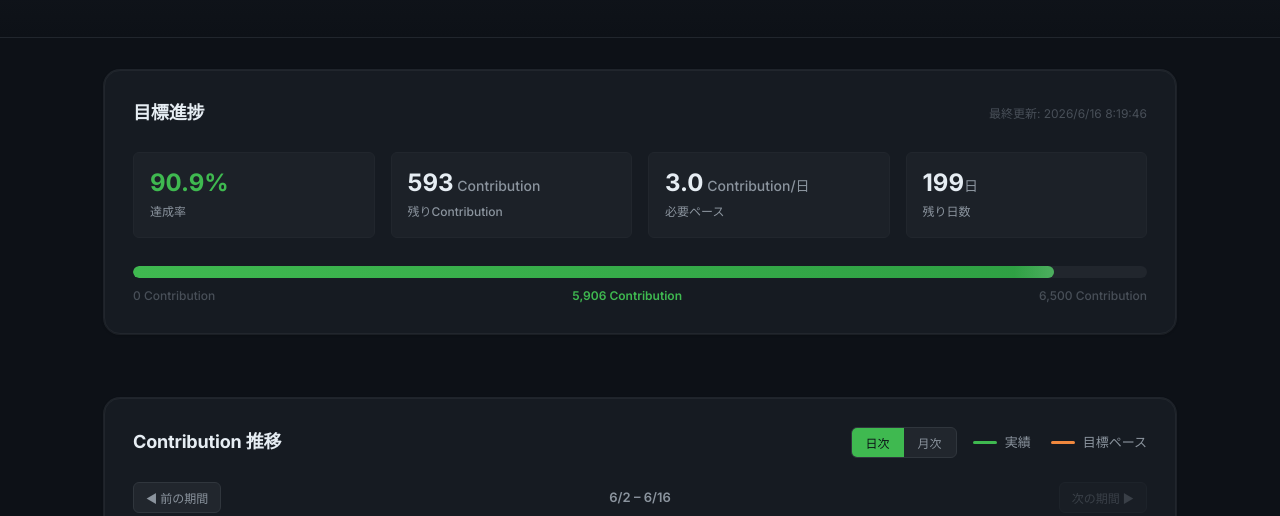
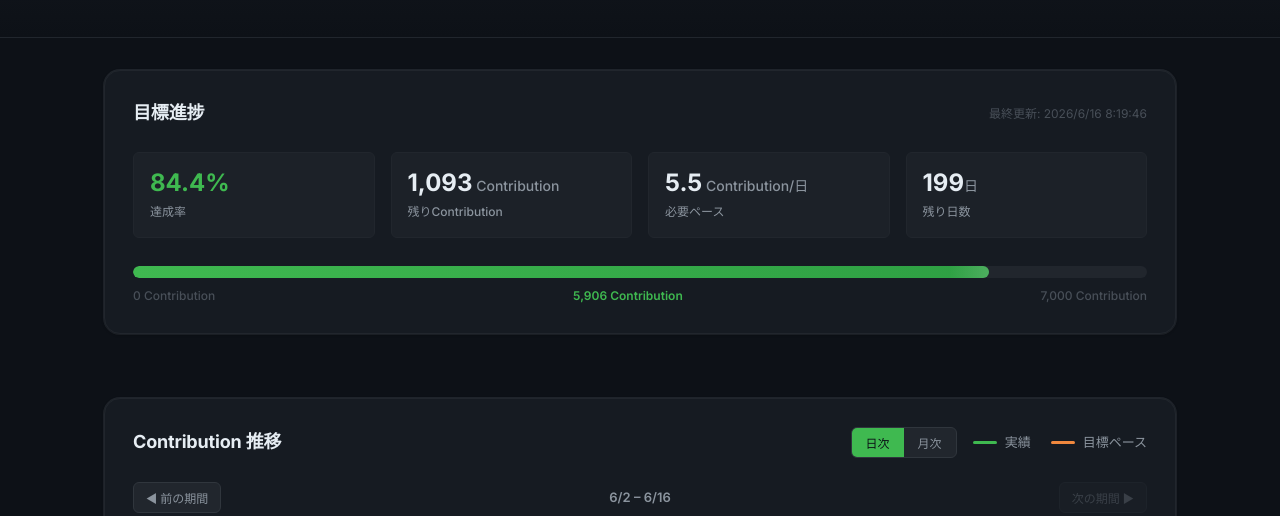
Before and after one commit to miruky/qiita-contibution-count, a website: page index.html in a window 1280 px wide. Shown: the part 284-800 px from the top of the page. Drawn offline with nearby package versions, Linux system fonts and the light colour scheme; no server answers.

Commit message:
Update contribution target to 7000

```diff
--- a/data/history.json
+++ b/data/history.json
@@ -1,5 +1,5 @@
 {
-  "target": 6500,
+  "target": 7000,
   "user": {
     "id": "miruky",
     "name": "miruky",
--- a/index.html
+++ b/index.html
@@ -103,7 +103,7 @@
             <div class="progress-bar-labels">
               <span>0 Contribution</span>
               <span id="progress-current" class="progress-current-label">-</span>
-              <span id="progress-target">6,500 Contribution</span>
+              <span id="progress-target">7,000 Contribution</span>
             </div>
           </div>
         </div>
@@ -159,7 +159,7 @@
     <!-- Footer -->
     <footer class="footer">
       <div class="container">
-        <p>Auto-updated every 6 hours via GitHub Actions · Data from <a href="https://qiita.com/miruky" target="_blank" rel="noopener">Qiita API</a></p>
+        <p>Auto-updated every 20 minutes via GitHub Actions · Data from <a href="https://qiita.com/miruky" target="_blank" rel="noopener">Qiita API</a></p>
       </div>
     </footer>
   </div>
--- a/js/app.js
+++ b/js/app.js
@@ -1,5 +1,5 @@
 const QIITA_USER = 'miruky';
-const TARGET_CONTRIBUTION = 6500;
+const DEFAULT_TARGET_CONTRIBUTION = 7000;
 const YEAR = 2026;
 const DAILY_VIEW_DAYS = 14; // 2 weeks visible at a time
 
@@ -18,7 +18,7 @@ async function fetchHistory() {
     if (!res.ok) throw new Error('No history data');
     return await res.json();
   } catch {
-    return { target: TARGET_CONTRIBUTION, daily: [] };
+    return { target: DEFAULT_TARGET_CONTRIBUTION, daily: [] };
   }
 }
 
@@ -81,10 +81,16 @@ function getTodayString() {
   return new Date().toISOString().split('T')[0];
 }
 
+function getTargetContribution(history) {
+  const target = Number(history?.target);
+  return Number.isFinite(target) && target > 0 ? target : DEFAULT_TARGET_CONTRIBUTION;
+}
+
 // ===== Rendering =====
 
 function renderStats(realtimeData, history) {
   const latest = history?.daily?.[history.daily.length - 1];
+  const targetContribution = getTargetContribution(history);
 
   // User info
   const avatarEl = document.getElementById('user-avatar');
@@ -111,9 +117,9 @@ function renderStats(realtimeData, history) {
   animateValue('stat-views', 0, views, 1100);
 
   // Progress
-  const progress = Math.min(100, (contribution / TARGET_CONTRIBUTION) * 100);
+  const progress = Math.min(100, (contribution / targetContribution) * 100);
   const daysRemaining = getDaysRemaining();
-  const remaining = Math.max(0, TARGET_CONTRIBUTION - contribution);
+  const remaining = Math.max(0, targetContribution - contribution);
   const dailyNeeded = remaining / daysRemaining;
 
   document.getElementById('progress-percent').textContent = `${progress.toFixed(1)}%`;
@@ -121,7 +127,7 @@ function renderStats(realtimeData, history) {
   document.getElementById('daily-target').textContent = dailyNeeded.toFixed(1);
   document.getElementById('days-remaining').textContent = daysRemaining;
   document.getElementById('progress-current').textContent = `${formatNumber(contribution)} Contribution`;
-  document.getElementById('progress-target').textContent = `${formatNumber(TARGET_CONTRIBUTION)} Contribution`;
+  document.getElementById('progress-target').textContent = `${formatNumber(targetContribution)} Contribution`;
 
   // Animate progress bar
   requestAnimationFrame(() => {
@@ -201,6 +207,7 @@ function renderCumulativeChart(history, realtimeData, mode) {
 
   const dailyData = prepareDailyData(history, realtimeData);
   if (dailyData.length === 0) return;
+  const targetContribution = getTargetContribution(history);
 
   const isMonthly = mode === 'monthly';
   const navEl = document.getElementById('chart-nav');
@@ -253,11 +260,11 @@ function renderCumulativeChart(history, realtimeData, mode) {
     nextBtn.disabled = dailyViewOffset <= 0;
   }
 
-  // Target line: daily increment from first entry to 6500 by Dec 31
+  // Target line: daily increment from first entry to the annual target by Dec 31
   const firstDate = new Date(firstEntry.date);
   const endOfYear = new Date(`${YEAR}-12-31`);
   const totalDaysInRange = Math.ceil((endOfYear - firstDate) / (1000 * 60 * 60 * 24));
-  const dailyIncrement = (TARGET_CONTRIBUTION - firstEntry.contribution) / totalDaysInRange;
+  const dailyIncrement = (targetContribution - firstEntry.contribution) / totalDaysInRange;
   const targetData = [];
   for (let i = 0; i <= totalDaysInRange; i++) {
     const d = new Date(firstDate);
@@ -356,7 +363,7 @@ function renderCumulativeChart(history, realtimeData, mode) {
         },
         y: {
           min: Math.max(0, firstEntry.contribution - 200),
-          max: TARGET_CONTRIBUTION + 500,
+          max: targetContribution + 500,
           grid: {
             color: '#21262d',
             drawBorder: false
@@ -402,7 +409,8 @@ function renderDailyChart(history, realtimeData) {
 
   const daysRemaining = getDaysRemaining();
   const latest = dailyData[dailyData.length - 1];
-  const remainingContribution = Math.max(0, TARGET_CONTRIBUTION - latest.contribution);
+  const targetContribution = getTargetContribution(history);
+  const remainingContribution = Math.max(0, targetContribution - latest.contribution);
   const dailyTarget = remainingContribution / daysRemaining;
 
   // Target line as a dataset with constant value
@@ -559,7 +567,7 @@ document.addEventListener('DOMContentLoaded', () => {
   });
 });
 
-// Auto-refresh every 10 minutes
+// Auto-refresh every 3 minutes
 setInterval(() => init(), 3 * 60 * 1000);
 
 document.addEventListener('DOMContentLoaded', init);
--- a/scripts/fetch-data.mjs
+++ b/scripts/fetch-data.mjs
@@ -21,7 +21,7 @@ if (!QIITA_TOKEN) {
 }
 
 const USER_ID = 'miruky';
-const TARGET = 6500;
+const TARGET = 7000;
 
 const HEADERS = {
   'Authorization': `Bearer ${QIITA_TOKEN}`,
```
